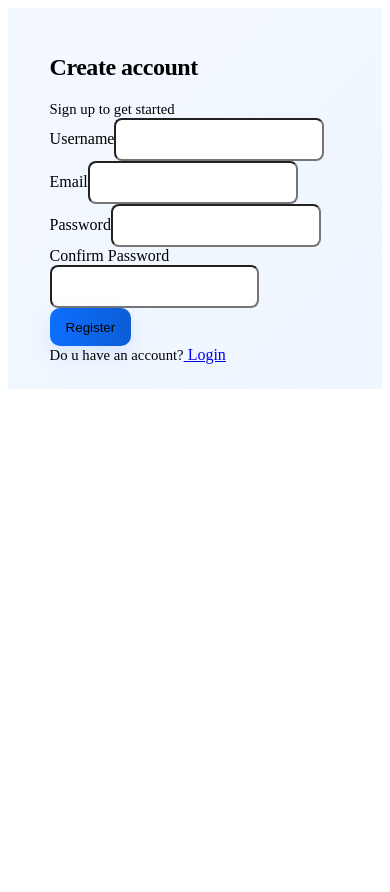
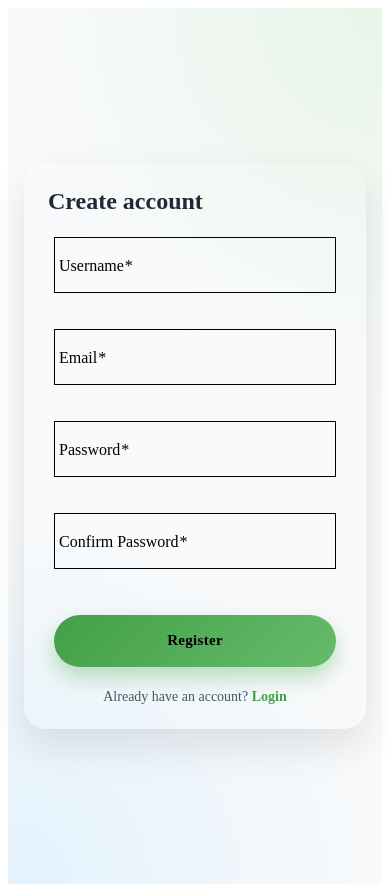
Before and after one commit to Ryuk0x01/01blog, an Angular app in the folder frontend/: page /auth/register in a window 390 px wide. Before the commit the page ends 844 px from the top, so only its background shows below. Built offline with nearby package versions, Linux system fonts and the light colour scheme.

Commit message:
fix creat post component

```diff
--- a/frontend/src/app/core/services/auth.ts
+++ b/frontend/src/app/core/services/auth.ts
@@ -1,4 +1,4 @@
-import { HttpClient } from '@angular/common/http';
+import { HttpClient, HttpHeaders } from '@angular/common/http';
 import { Injectable } from '@angular/core';
 
 @Injectable({ providedIn: 'root' })
@@ -6,6 +6,12 @@ export class AuthService {
   private apiUrl = 'http://localhost:8080/api/auth';
 
   constructor(private http: HttpClient) {}
+
+   authHeaders(): { headers?: HttpHeaders } {
+    const token = this.getToken();
+    if (!token) return {};
+    return { headers: new HttpHeaders({ Authorization: `Bearer ${token}` }) };
+  }
 
   login(credentials: any) {
     return this.http.post(`${this.apiUrl}/login`, credentials);
--- a/frontend/src/app/features/auth/home/home.html
+++ b/frontend/src/app/features/auth/home/home.html
@@ -6,6 +6,7 @@
     <button mat-stroked-button color="primary" (click)="showCreatePost.set(!showCreatePost())">
       Create Post
     </button>
+    <button mat-stroked-button color="primary" (click)="logout()"> Log out </button>
   </div>
 
   <!-- Error message -->
@@ -23,7 +24,7 @@
   }
 
   @if (showCreatePost()) {
-  <app-create-post (postCreated)="handlePostCreated($event)"></app-create-post>
+  <app-create-post></app-create-post>
   }
 
   <!-- Posts Feed -->
--- a/frontend/src/app/features/auth/login/login.css
+++ b/frontend/src/app/features/auth/login/login.css
@@ -1,48 +1,117 @@
-/* Styles for auth/login component */
-.bg-auth {
-	background: linear-gradient(135deg, #f4f8ff 0%, #eef6ff 100%);
+/* Background */
+.auth-container {
+  min-height: 100vh;
+  display: flex;
+  align-items: center;
+  justify-content: center;
+  background:
+    radial-gradient(circle at top left, #e3f2fd, transparent 40%),
+    radial-gradient(circle at bottom right, #ede7f6, transparent 40%),
+    #f9fafb;
+  padding: 16px;
 }
 
+/* Card */
 .auth-card {
-	width: 100%;
-	max-width: 420px;
-	border-radius: 12px;
-	overflow: hidden;
+  width: 100%;
+  max-width: 420px;
+  border-radius: 22px;
+  padding: 8px;
+  box-shadow: 0 18px 40px rgba(0, 0, 0, 0.1);
 }
 
-.auth-card .card-body {
-	padding: 1.6rem;
+/* Header */
+.auth-header {
+  text-align: center;
+  margin-bottom: 12px;
 }
 
-.auth-card h2 {
-	font-weight: 600;
-	letter-spacing: -0.02em;
+.auth-header h2 {
+  font-size: 28px;
+  font-weight: 700;
+  margin: 0;
+  color: #1f2937;
 }
 
-.form-control-lg {
-	padding: 0.75rem 0.9rem;
-	border-radius: 8px;
+.auth-header p {
+  margin-top: 6px;
+  font-size: 14px;
+  color: #6b7280;
 }
 
-.form-control:focus {
-	box-shadow: 0 6px 18px rgba(13,110,253,0.06), 0 0 0 0.2rem rgba(13,110,253,0.08);
-	border-color: #0d6efd;
+/* Form spacing */
+mat-card-content {
+  padding: 8px 20px 20px;
 }
 
-.btn-primary {
-	background-image: linear-gradient(90deg, #0d6efd, #0b5ed7);
-	border: none;
-	border-radius: 10px;
-	padding: 0.7rem 1rem;
-	box-shadow: 0 8px 20px rgba(13,110,253,0.12);
+.full-width {
+  width: 100%;
+  margin-bottom: 18px;
 }
 
-.text-muted {
-	font-size: 0.92rem;
+/* Inputs polish */
+.mat-mdc-form-field {
+  --mdc-outlined-text-field-container-shape: 14px;
 }
 
-@media (max-width: 576px) {
-	.auth-card {
-		margin: 0 1rem;
-	}
+/* Button */
+.login-btn {
+  width: 100%;
+  height: 50px;
+  border-radius: 25px;
+  font-size: 15px;
+  font-weight: 600;
+  letter-spacing: 0.3px;
+  margin-top: 8px;
+  background: linear-gradient(135deg, #3f51b5, #5c6bc0);
+  box-shadow: 0 10px 20px rgba(63, 81, 181, 0.35);
 }
+
+.login-btn:hover {
+  box-shadow: 0 14px 28px rgba(63, 81, 181, 0.45);
+}
+
+/* Footer link */
+.signup-link {
+  margin-top: 22px;
+  text-align: center;
+}
+
+.signup-link p {
+  margin: 0;
+  font-size: 14px;
+  color: #4b5563;
+}
+
+.signup-link a {
+  color: #3f51b5;
+  font-weight: 600;
+  text-decoration: none;
+}
+
+.signup-link a:hover {
+  text-decoration: underline;
+}
+
+/* Subtle animation */
+.auth-card {
+  animation: fadeUp 0.45s ease;
+}
+
+@keyframes fadeUp {
+  from {
+    opacity: 0;
+    transform: translateY(12px);
+  }
+  to {
+    opacity: 1;
+    transform: translateY(0);
+  }
+}
+
+/* Mobile */
+@media (max-width: 480px) {
+  .auth-header h2 {
+    font-size: 24px;
+  }
+}
--- a/frontend/src/app/features/auth/login/login.html
+++ b/frontend/src/app/features/auth/login/login.html
@@ -1,30 +1,29 @@
-<div class="d-flex align-items-center justify-content-center min-vh-100 bg-auth">
-    <div class="card auth-card shadow-sm">
-        <div class="card-body p-4">
-            <div class="text-center mb-3">
-                <h2 class="mb-0">Welcome back</h2>
-                <small class="text-muted">Sign in to continue</small>
-            </div>
+<div class="auth-container">
+  <mat-card class="auth-card">
+    <mat-card-header class="auth-header">
+      <h2>Welcome back</h2>
+    </mat-card-header>
 
-            <form (ngSubmit)="onSubmit()" novalidate>
-                <div class="mb-3">
-                    <label class="form-label">Email</label>
-                    <input type="email" class="form-control form-control-lg" [(ngModel)]="email" name="email" required>
-                </div>
-                <div class="mb-3">
-                    <label class="form-label">Password</label>
-                    <input type="password" class="form-control form-control-lg" [(ngModel)]="password" name="password"
-                        required>
-                </div>
-                <button class="btn btn-primary btn-lg w-100" type="submit">Login</button>
-            </form>
-            <div class="text-center mt-3">
-                <span class="text-muted">Don't have an account?</span>
-                <a routerLink="/auth/register" class="ms-1 fw-semibold text-decoration-none">
-                    Register
-                </a>
-            </div>
-        </div>
-    </div>
+    <mat-card-content>
+      <form (ngSubmit)="onSubmit()" novalidate>
+        <mat-form-field appearance="outline" class="full-width">
+          <mat-label>Email</mat-label>
+          <input matInput type="email" [(ngModel)]="email" name="email" required>
+        </mat-form-field>
 
+        <mat-form-field appearance="outline" class="full-width">
+          <mat-label>Password</mat-label>
+          <input matInput type="password" [(ngModel)]="password" name="password" required>
+        </mat-form-field>
+
+        <button mat-raised-button color="primary" class="login-btn" type="submit">
+          Login
+        </button>
+      </form>
+
+      <div class="signup-link">
+        <p>Don't have an account? <a routerLink="/auth/register">Register</a></p>
+      </div>
+    </mat-card-content>
+  </mat-card>
 </div>
--- a/frontend/src/app/features/auth/register/register.css
+++ b/frontend/src/app/features/auth/register/register.css
@@ -1,48 +1,117 @@
-/* Styles for auth/register component - matching login styles */
-.bg-auth {
-  background: linear-gradient(135deg, #f4f8ff 0%, #eef6ff 100%);
+/* Background */
+.auth-container {
+  min-height: 100vh;
+  display: flex;
+  align-items: center;
+  justify-content: center;
+  background:
+    radial-gradient(circle at top right, #e8f5e9, transparent 40%),
+    radial-gradient(circle at bottom left, #e3f2fd, transparent 40%),
+    #f9fafb;
+  padding: 16px;
 }
 
+/* Card */
 .auth-card {
   width: 100%;
-  max-width: 420px;
-  border-radius: 12px;
-  overflow: hidden;
+  max-width: 460px;
+  border-radius: 22px;
+  padding: 8px;
+  box-shadow: 0 18px 40px rgba(0, 0, 0, 0.1);
 }
 
-.auth-card .card-body {
-  padding: 1.6rem;
+/* Header */
+.auth-header {
+  text-align: center;
+  margin-bottom: 14px;
 }
 
-.auth-card h2 {
-  font-weight: 600;
-  letter-spacing: -0.02em;
+.auth-header h2 {
+  font-size: 28px;
+  font-weight: 700;
+  margin: 0;
+  color: #1f2937;
 }
 
-.form-control-lg {
-  padding: 0.75rem 0.9rem;
-  border-radius: 8px;
+.auth-header p {
+  margin-top: 6px;
+  font-size: 14px;
+  color: #6b7280;
 }
 
-.form-control:focus {
-  box-shadow: 0 6px 18px rgba(13,110,253,0.06), 0 0 0 0.2rem rgba(13,110,253,0.08);
-  border-color: #0d6efd;
+/* Content */
+mat-card-content {
+  padding: 8px 22px 22px;
 }
 
-.btn-primary {
-  background-image: linear-gradient(90deg, #0d6efd, #0b5ed7);
-  border: none;
-  border-radius: 10px;
-  padding: 0.7rem 1rem;
-  box-shadow: 0 8px 20px rgba(13,110,253,0.12);
+/* Inputs */
+.full-width {
+  width: 100%;
+  margin-bottom: 16px;
 }
 
-.text-muted {
-  font-size: 0.92rem;
+.mat-mdc-form-field {
+  --mdc-outlined-text-field-container-shape: 14px;
 }
 
-@media (max-width: 576px) {
-  .auth-card {
-    margin: 0 1rem;
+/* Button */
+.login-btn {
+  width: 100%;
+  height: 52px;
+  border-radius: 26px;
+  font-size: 15px;
+  font-weight: 600;
+  letter-spacing: 0.3px;
+  margin-top: 10px;
+  background: linear-gradient(135deg, #43a047, #66bb6a);
+  box-shadow: 0 10px 22px rgba(67, 160, 71, 0.35);
+}
+
+.login-btn:hover {
+  box-shadow: 0 14px 30px rgba(67, 160, 71, 0.45);
+}
+
+/* Footer link */
+.signup-link {
+  margin-top: 22px;
+  text-align: center;
+}
+
+.signup-link p {
+  margin: 0;
+  font-size: 14px;
+  color: #4b5563;
+}
+
+.signup-link a {
+  color: #43a047;
+  font-weight: 600;
+  text-decoration: none;
+}
+
+.signup-link a:hover {
+  text-decoration: underline;
+}
+
+/* Animation */
+.auth-card {
+  animation: fadeUp 0.45s ease;
+}
+
+@keyframes fadeUp {
+  from {
+    opacity: 0;
+    transform: translateY(14px);
+  }
+  to {
+    opacity: 1;
+    transform: translateY(0);
   }
 }
+
+/* Mobile */
+@media (max-width: 480px) {
+  .auth-header h2 {
+    font-size: 24px;
+  }
+}
--- a/frontend/src/app/features/auth/register/register.html
+++ b/frontend/src/app/features/auth/register/register.html
@@ -1,39 +1,39 @@
-<div class="d-flex align-items-center justify-content-center min-vh-100 bg-auth">
-	<div class="card auth-card shadow-sm">
-		<div class="card-body p-4">
-			<div class="text-center mb-3">
-				<h2 class="mb-0">Create account</h2>
-				<small class="text-muted">Sign up to get started</small>
-			</div>
+<div class="auth-container">
+  <mat-card class="auth-card">
+    <mat-card-header class="auth-header">
+      <h2>Create account</h2>
+    </mat-card-header>
 
-			<form (ngSubmit)="onSubmit()">
-				<div class="mb-3">
-					<label class="form-label">Username</label>
-					<input type="text" class="form-control form-control-lg" [(ngModel)]="username" name="username"
-						required>
-				</div>
-				<div class="mb-3">
-					<label class="form-label">Email</label>
-					<input type="email" class="form-control form-control-lg" [(ngModel)]="email" name="email" required>
-				</div>
-				<div class="mb-3">
-					<label class="form-label">Password</label>
-					<input type="password" class="form-control form-control-lg" [(ngModel)]="password" name="password"
-						required>
-				</div>
-				<div class="mb-3">
-					<label class="form-label">Confirm Password</label>
-					<input type="password" class="form-control form-control-lg" [(ngModel)]="confirmPassword"
-						name="confirmPassword" required>
-				</div>
-				<button class="btn btn-primary btn-lg w-100" type="submit">Register</button>
-			</form>
-			<div class="text-center mt-3">
-				<span class="text-muted">Do u have an account?</span>
-				<a routerLink="/auth/login" class="ms-1 fw-semibold text-decoration-none">
-					Login
-				</a>
-			</div>
-		</div>
-	</div>
+    <mat-card-content>
+      <form (ngSubmit)="onSubmit()" novalidate>
+        <mat-form-field appearance="outline" class="full-width">
+          <mat-label>Username</mat-label>
+          <input matInput type="text" [(ngModel)]="username" name="username" required>
+        </mat-form-field>
+
+        <mat-form-field appearance="outline" class="full-width">
+          <mat-label>Email</mat-label>
+          <input matInput type="email" [(ngModel)]="email" name="email" required>
+        </mat-form-field>
+
+        <mat-form-field appearance="outline" class="full-width">
+          <mat-label>Password</mat-label>
+          <input matInput type="password" [(ngModel)]="password" name="password" required>
+        </mat-form-field>
+
+        <mat-form-field appearance="outline" class="full-width">
+          <mat-label>Confirm Password</mat-label>
+          <input matInput type="password" [(ngModel)]="confirmPassword" name="confirmPassword" required>
+        </mat-form-field>
+
+        <button mat-raised-button color="primary" class="login-btn" type="submit">
+          Register
+        </button>
+      </form>
+
+      <div class="signup-link">
+        <p>Already have an account? <a routerLink="/auth/login">Login</a></p>
+      </div>
+    </mat-card-content>
+  </mat-card>
 </div>
```
Also changed, not shown: frontend/src/app/features/auth/home/creat-posts/create-post.ts (+66 -12 lines), frontend/src/app/features/auth/home/home.ts (+11 -67 lines), frontend/src/app/features/auth/login/login.ts (+6 -1 lines), frontend/src/app/features/auth/register/register.ts (+7 -1 lines), 1 other file (tests, documents, lock files or other folders).
